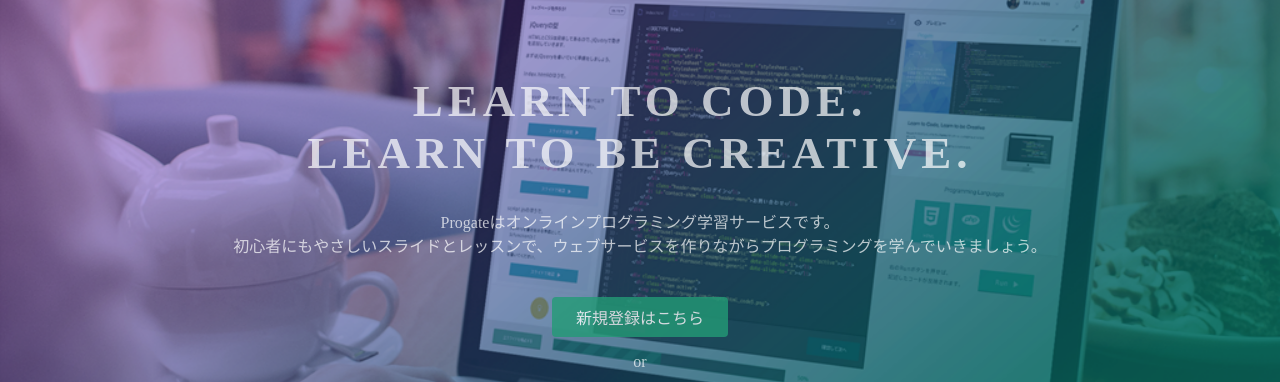
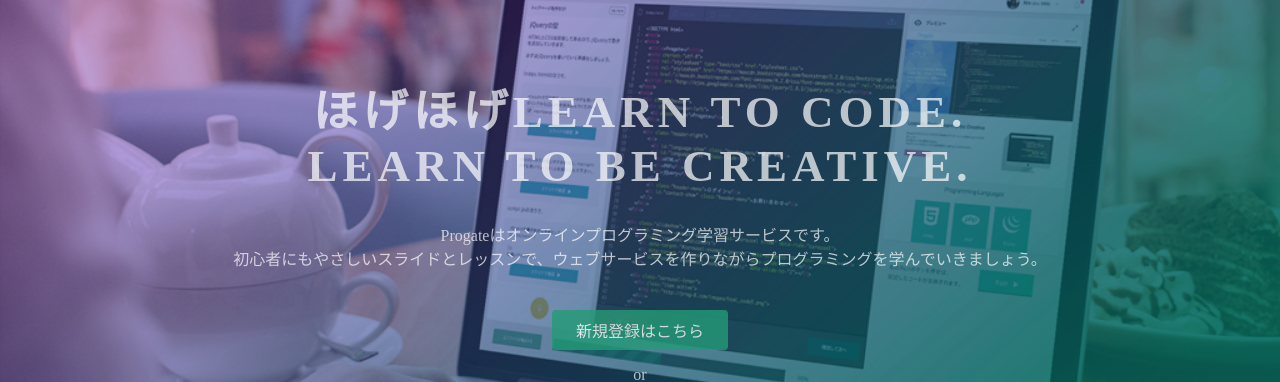
Before and after one commit to LoadBabyrousa/LoadBabyrousa.io, a plain HTML site: page index.html in a window 1280 px wide. Shown: the part 135-517 px from the top of the page. Drawn offline with Linux system fonts and the light colour scheme.

Commit message:
Update index.html

```diff
--- a/index.html
+++ b/index.html
@@ -23,7 +23,7 @@
   </header>
   <div class="top-wrapper">
     <div class="container">
-      <h1>LEARN TO CODE.<br>LEARN TO BE CREATIVE.</h1>
+      <h1>ほげほげLEARN TO CODE.<br>LEARN TO BE CREATIVE.</h1>
       <p>Progateはオンラインプログラミング学習サービスです。<br>初心者にもやさしいスライドとレッスンで、ウェブサービスを作りながらプログラミングを学んでいきましょう。</p>
       <div class="btn-wrapper">
         <a href="#" class="btn signup">新規登録はこちら</a>
```
